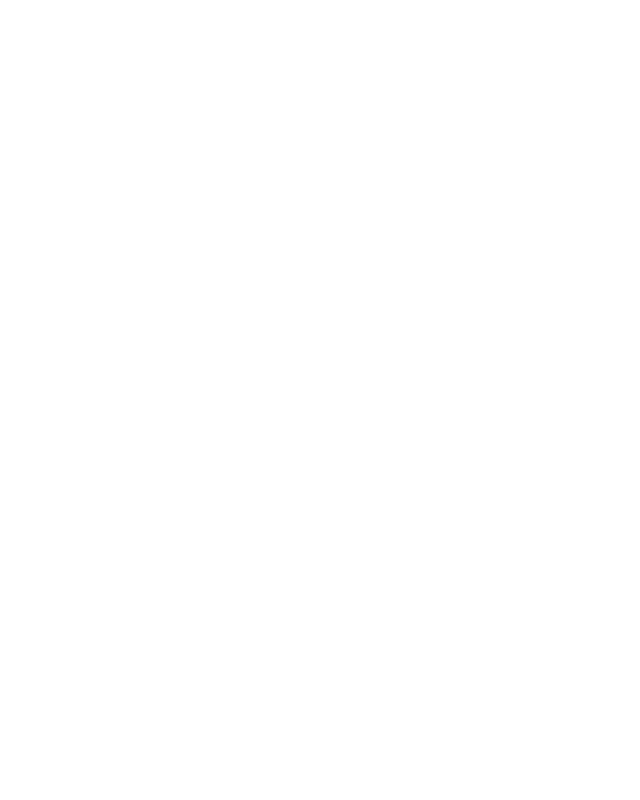
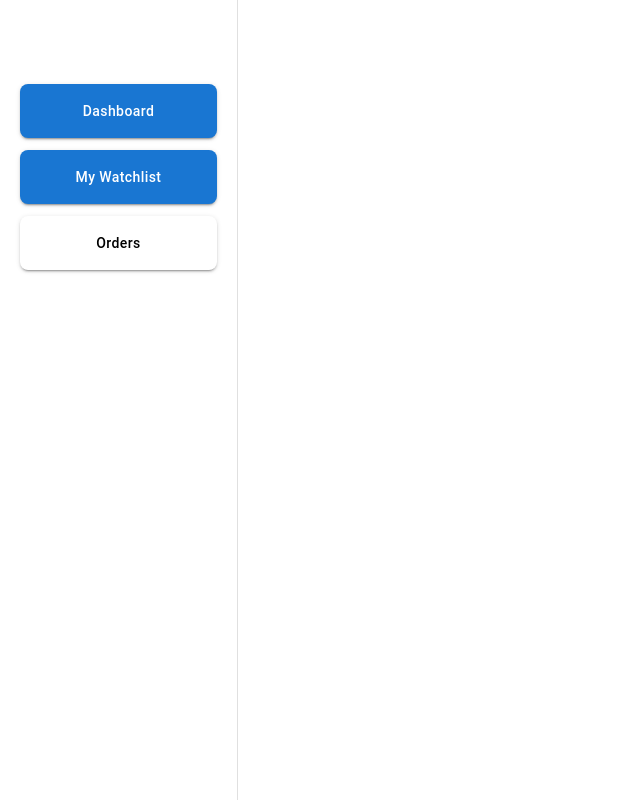
Before and after one commit to Alvish-cmd/BitCoin, a React (Create React App) app: page /Dashboard in a window 1280 px wide. Before the commit this address had no page. Shown: the whole page, without its empty margins (0-640 px from the left). Built offline with nearby package versions, Linux system fonts and the light colour scheme.

Commit message:
Dashboard On process

```diff
--- a/package.json
+++ b/package.json
@@ -6,6 +6,7 @@
     "@emotion/react": "^11.10.6",
     "@emotion/styled": "^11.10.6",
     "@material-ui/core": "^4.12.4",
+    "@material-ui/icons": "^4.11.3",
     "@mui/icons-material": "^5.11.11",
     "@mui/material": "^5.11.13",
     "@mui/styled-engine-sc": "^5.11.11",
--- a/src/App.tsx
+++ b/src/App.tsx
@@ -1,7 +1,9 @@
-import LoginForm from "./Components/Login/Login";
 import "./App.css";
 import RegisterForm from "./Components/Register/Register";
 import { BrowserRouter,Routes,Route } from "react-router-dom";
+import LoginForm from "./Components/Login/Login";
+import Dashboard from "./Components/Dashboard/Dashboard";
+
 
 function App() {
   return (
@@ -11,6 +13,7 @@
       {/* <Route path="/" element={<Login2/>}></Route> */}
         <Route path="/" element={<LoginForm/>}></Route>
         <Route path="/register" element={<RegisterForm/>}></Route>
+        <Route path="/Dashboard" element={<Dashboard/>}></Route>
       </Routes>
       </BrowserRouter>
     </div>
--- /dev/null
+++ b/src/Components/Dashboard/Dashboard.tsx
@@ -0,0 +1,83 @@
+import React from 'react';
+import { makeStyles, Theme } from '@material-ui/core/styles';
+import { Drawer, List, ListItem, ListItemIcon, ListItemText } from '@material-ui/core';
+import Button from '@mui/material/Button';
+import Stack from '@mui/material/Stack';
+import { Box } from '@mui/system';
+
+const drawerWidth = 237;
+
+const useStyles = makeStyles((theme: Theme) => ({
+    root: {
+        display: 'flex',
+    },
+    drawer: {
+        width: drawerWidth,
+        flexShrink: 0,
+    },
+    drawerPaper: {
+        width: drawerWidth,
+    },
+    toolbar: theme.mixins.toolbar,
+}));
+
+const VerticalNavbar: React.FC = () => {
+    const classes = useStyles();
+
+    return (
+        <div className={classes.root}>
+            <Drawer
+                className={classes.drawer}
+                variant="permanent"
+                classes={{
+                    paper: classes.drawerPaper,
+                }}
+            >
+                <div className={classes.toolbar} />
+                <List>
+                    {/* vertical Navbar : Dashboard */}
+                    <Box sx={{
+                        "& > :not(style)": {
+                            width: "197px",
+                            height: "54px",
+                            margin: "12px 0 0 0px",
+                            borderRadius: "8px",
+                            textTransform: 'none'
+                        },
+
+                    }}>
+                        <Button variant="contained" >Dashboard</Button>
+                    </Box>
+                    {/* Vertical Navbar : My Watchlist */}
+                    <Box sx={{
+                        "& > :not(style)": {
+                            width: "197px",
+                            height: "54px",
+                            margin: "12px 0 0 0px",
+                            borderRadius: "8px",
+                            textTransform: 'none'
+                        },
+                    }}>
+                        {/* Vertical Navbar : Order */}
+                        <Button variant="contained" >My Watchlist</Button>
+                    </Box>
+                    <Box sx={{
+                        "& > :not(style)": {
+                            width: "197px",
+                            height: "54px",
+                            margin: "12px 0 0 0px",
+                            borderRadius: "8px",
+                            textTransform: 'none',
+                            background:"#ffffff",
+                            color:"black"
+                        },
+                    }}>
+                        <Button variant="contained" >Orders</Button>
+                    </Box>
+                </List>
+            </Drawer>
+        </div>
+    );
+};
+
+export default VerticalNavbar;
```
Also changed, not shown: src/Components/Dashboard/Logo/home.png (added), 1 other file (tests, documents, lock files or other folders).
